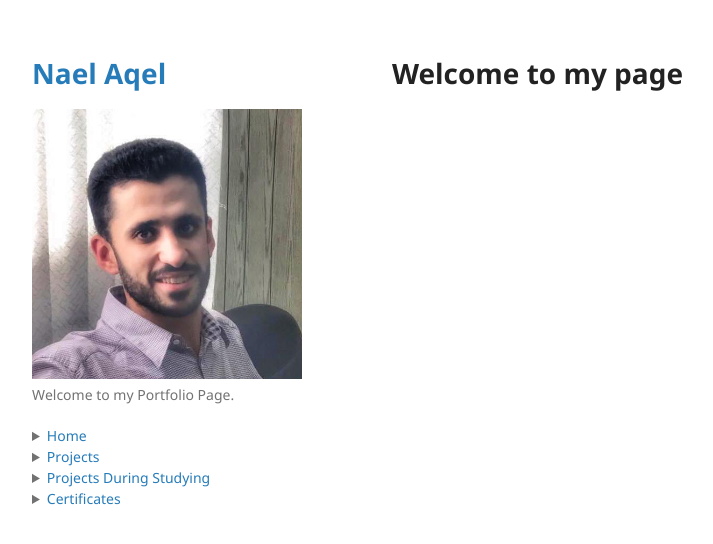
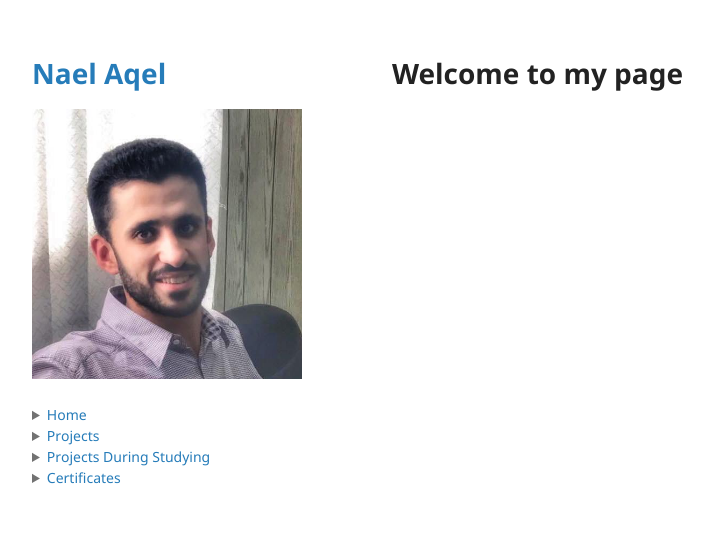
Before and after one commit to NaelAqel/naelaqel.github.io, a Jekyll site: the page built from index.md, in a window 1280 px wide. Shown: the top 544 px of the page, without its empty margins (178-891 px from the left). Built offline with Jekyll 4.4.1, drawn with Linux system fonts in a browser that asks for light colours; the repository's description, which GitHub fills in, is left out.

Commit message:
delete description

```diff
--- a/_config.yml
+++ b/_config.yml
@@ -1,6 +1,5 @@
 title: Nael Aqel
 logo: /assets/img/11.jpg
-description: Welcome to my Portfolio Page.
 show_downloads: false
 google_analytics:
 theme: jekyll-theme-minimal
```
